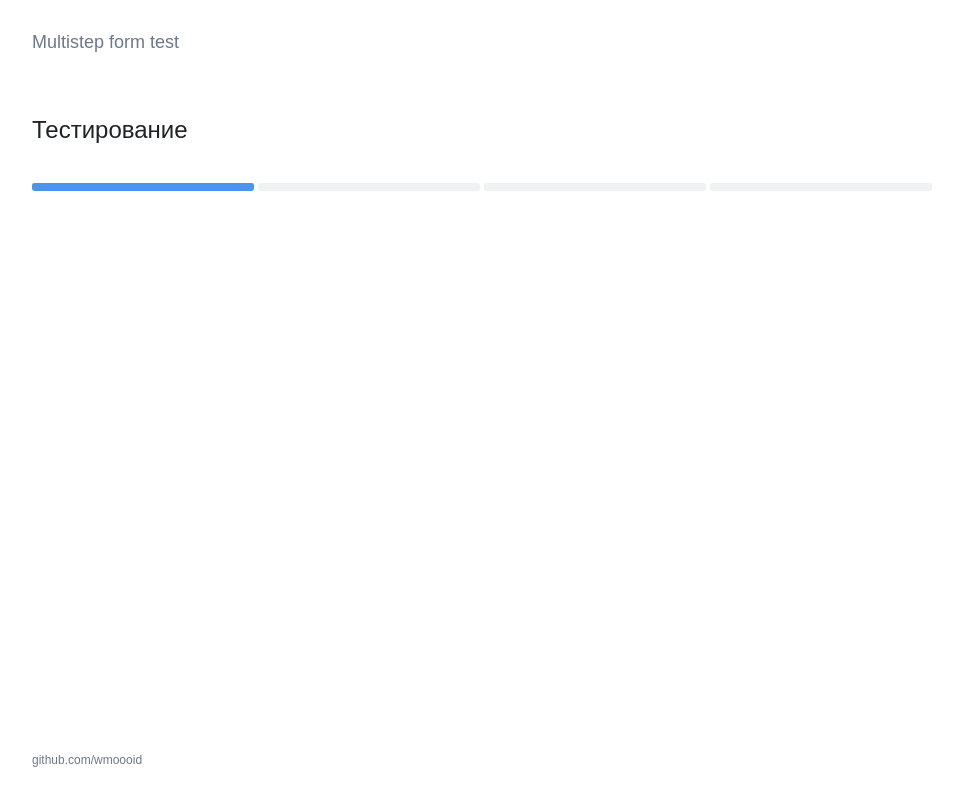
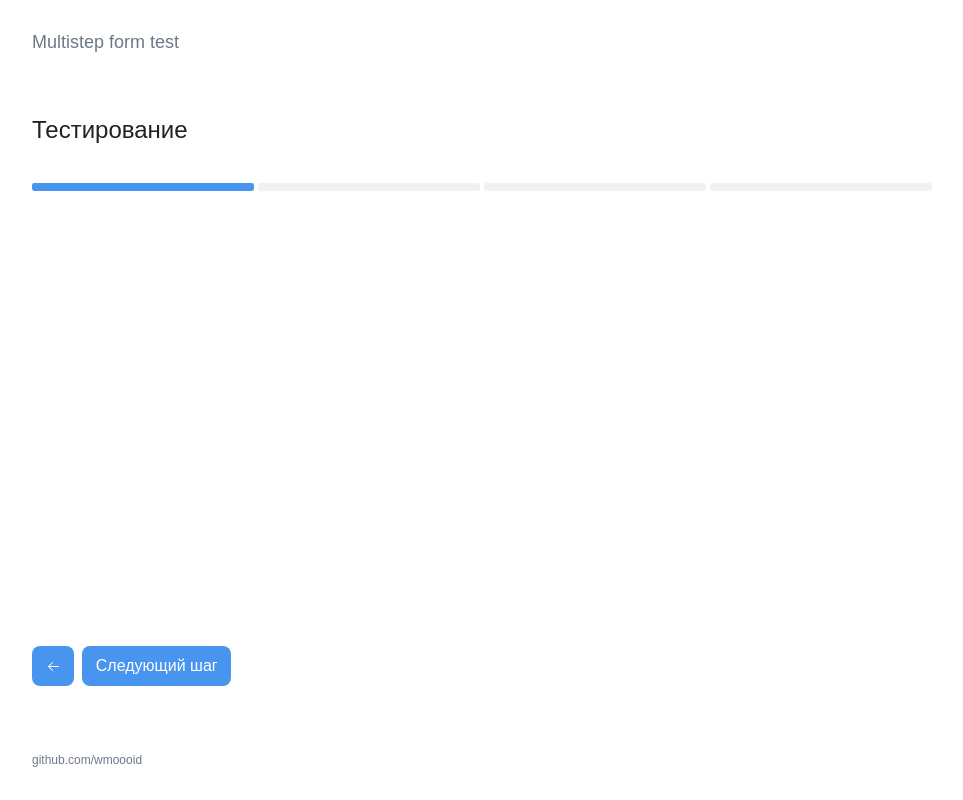
Before and after one commit to wmoooid/multistep-form, a React (Vite) app: page / in a window 1280 px wide. Shown: the whole page, without its empty margins (158-1121 px from the left). Built offline with nearby package versions, Linux system fonts and the light colour scheme.

Commit message:
form footer buttons

```diff
--- a/package.json
+++ b/package.json
@@ -10,6 +10,7 @@
     "preview": "vite preview"
   },
   "dependencies": {
+    "@radix-ui/react-icons": "^1.3.0",
     "react": "^18.2.0",
     "react-dom": "^18.2.0"
   },
--- a/src/components/multistep-form/ui/form-footer/form-footer.tsx
+++ b/src/components/multistep-form/ui/form-footer/form-footer.tsx
@@ -1,5 +1,21 @@
+import { ArrowLeftIcon } from '@radix-ui/react-icons';
+
+import { Button } from '@/shared/ui/button';
+
 import styles from './form-footer.module.css';
 
 export const FormFooter = () => {
-    return <div className={styles.wrapper}></div>;
+  return (
+    <div className={styles.wrapper}>
+      <Button type="button">
+        <ArrowLeftIcon />
+      </Button>
+
+      <Button
+        key="next"
+        type="button">
+        Следующий шаг
+      </Button>
+    </div>
+  );
 };
```
Also changed, not shown: 1 other file (tests, documents, lock files or other folders).
